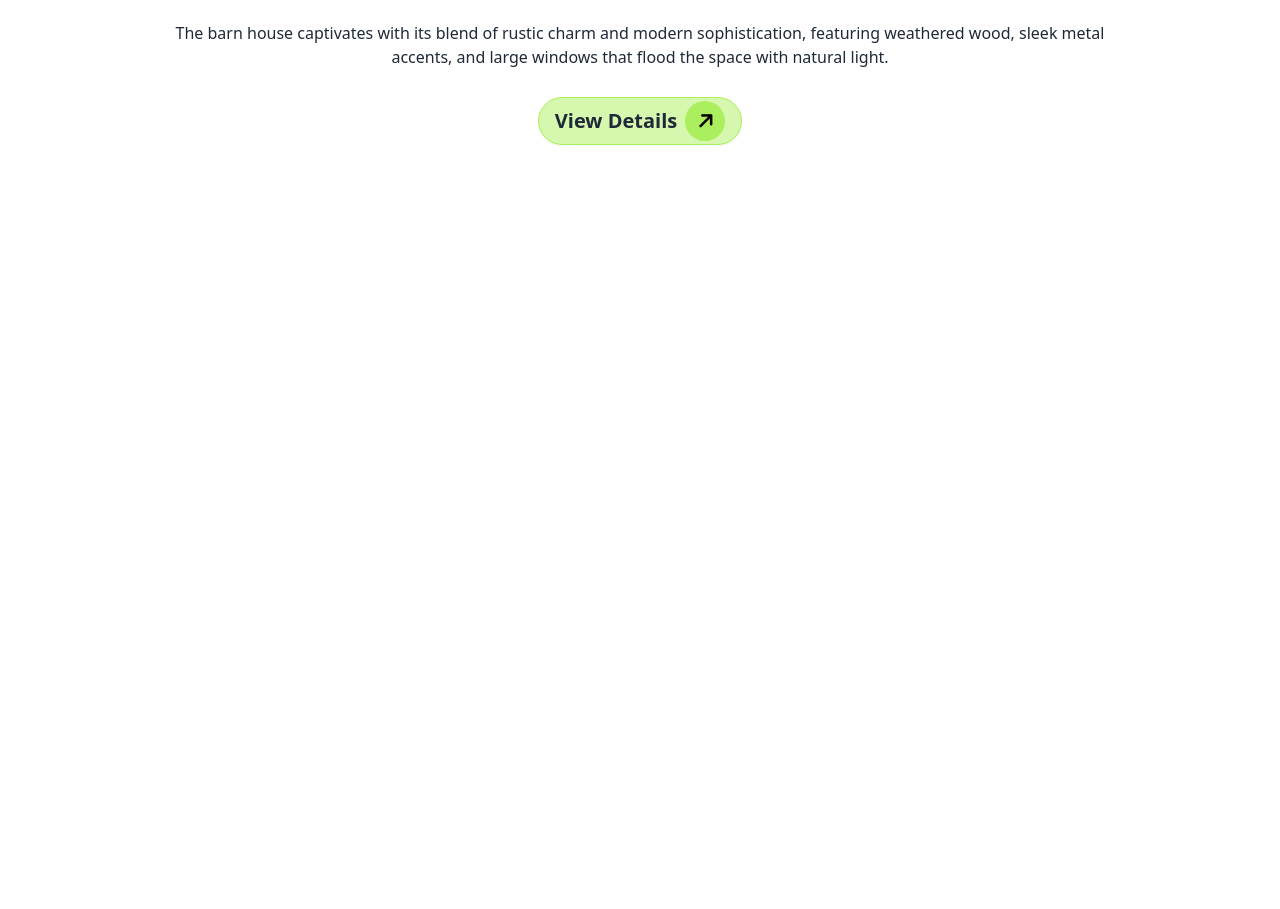
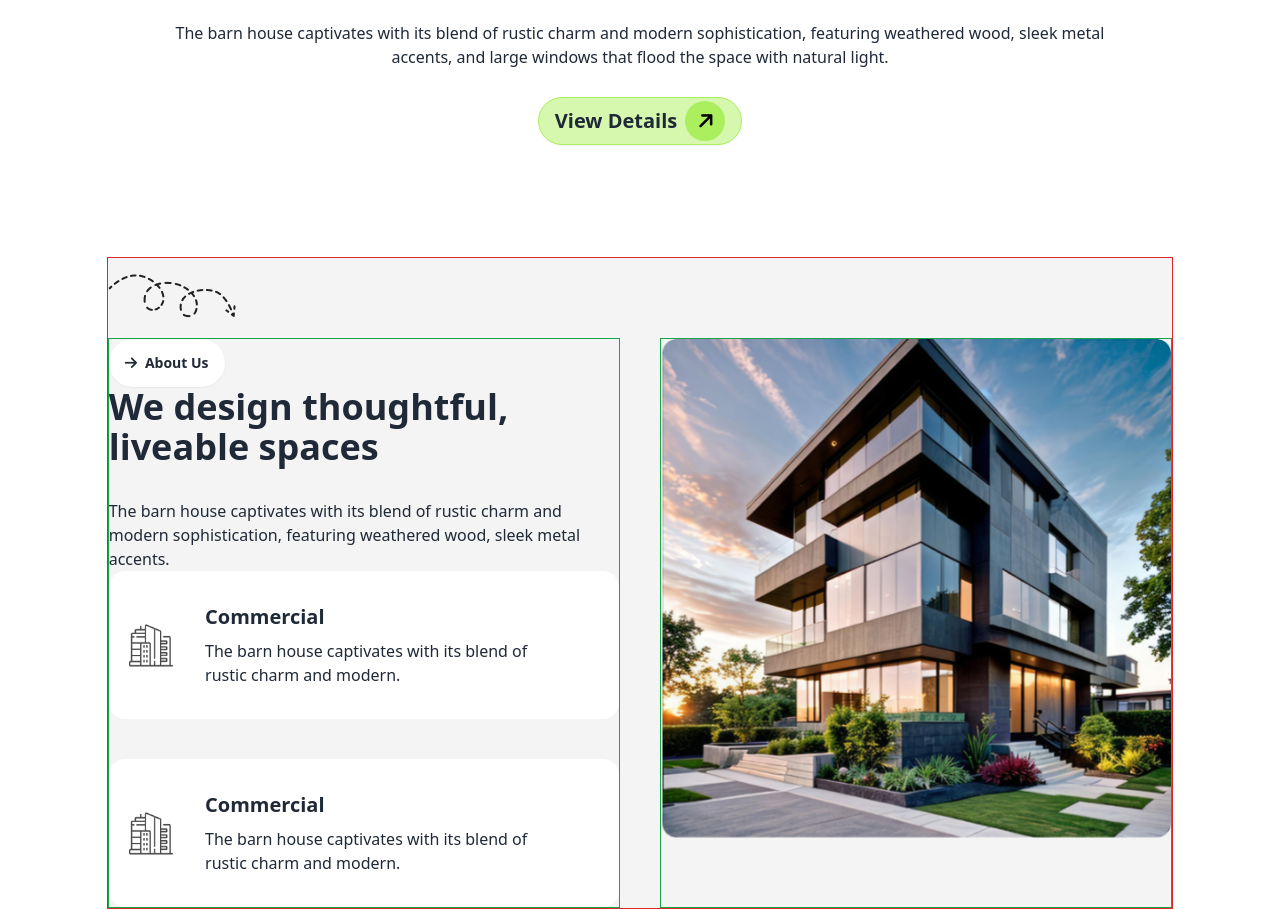
Before and after one commit to Imamasharmeen/B10-Assignment-03, a plain HTML site: page index.html in a window 1280 px wide. Shown: the part 617-1526 px from the top of the page. Before the commit the page ends 874 px from the top, so only its background shows below. Drawn offline with nearby package versions, Linux system fonts and the light colour scheme.

Commit message:
Design section done.

```diff
--- a/index.html
+++ b/index.html
@@ -121,7 +121,57 @@
         </section>
     </header>
     <!--Banner section ends here-->
+     <!--Main section starts here-->
+     <main class="sm:mx-auto lg:w-10/12 mx-auto bg-body border relative border-red-600">
+        <div class="absolute  top-4">
+            <img src="./assets/Vector.png">
 
+        </div>
+        <!--Design section starts here-->
+        <section class="flex gap-10 justify-between mt-20 ">
+            <div class="grid flex-1  border border-green-600">
+
+                <div>
+
+                    <a class="btn btn-active rounded-3xl text-center border-none text-sm bg-white"><span ><i class="fa-solid fa-arrow-right"></i></span> About Us </a>
+                    <h2 class="text-4xl font-extrabold mb-8">We design thoughtful, liveable spaces</h2>
+                    <p class="lg:text-base sm:text-sm text-xs font-medium ">The barn house captivates with its blend of rustic charm and
+                        modern sophistication, featuring weathered wood, sleek metal accents.</p>
+
+                </div>
+                <div >
+                    <div class="card card-side bg-white mb-10 px-5 ">
+                        <figure>
+                          <img
+                            src="./assets/commercial.png"
+                            alt="Movie" />
+                        </figure>
+                        <div class="card-body">
+                          <h2 class="card-title">Commercial</h2>
+                          <p>The barn house captivates with its blend of rustic charm and modern.</p>
+
+                        </div>
+                    </div>
+                    <div class="card card-side bg-white px-5">
+                        <figure>
+                          <img
+                            src="./assets/commercial.png"
+                            alt="Movie" />
+                        </figure>
+                        <div class="card-body">
+                          <h2 class="card-title">Commercial</h2>
+                          <p>The barn house captivates with its blend of rustic charm and modern.</p>
+
+                        </div>
+                    </div>
+                </div>
+            </div>
+            <div class="grid flex-1 border border-green-600 object-cover">
+                <img src="./assets/Rectangle.png">
+            </div>
+        </section>
+    </main>
+    <!--Main section ends here-->
 
     <footer></footer>
     <!--Main section starts here-->
```
